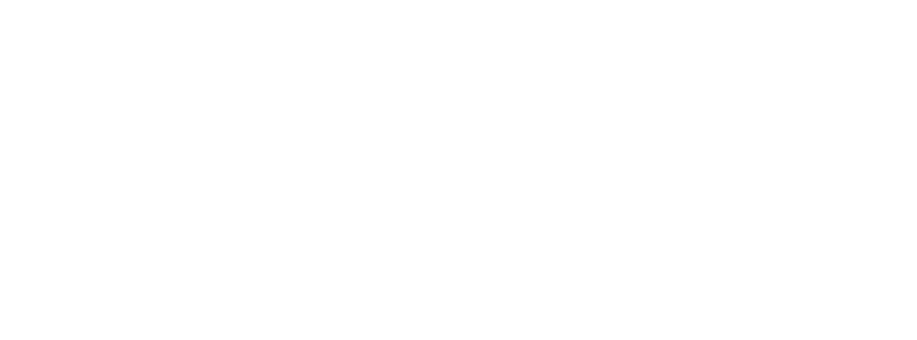
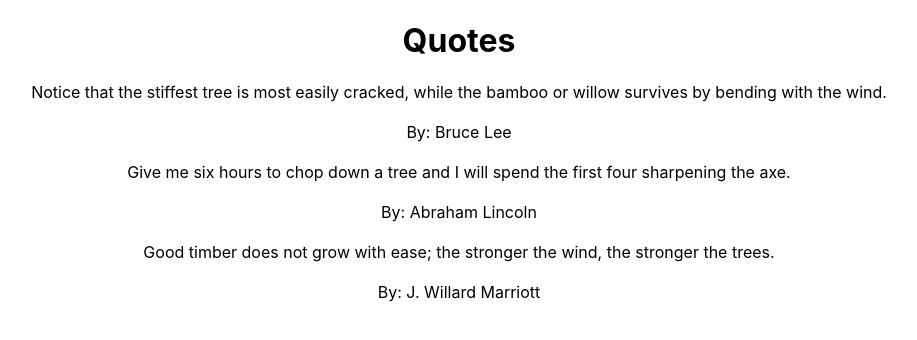
Before and after one commit to sneelagiri/quote-fetcher, a React (Create React App) app: page / in a window 1280 px wide. Shown: the top 340 px of the page, without its empty margins (181-1098 px from the left). Built offline with nearby package versions, Linux system fonts and the light colour scheme.

Commit message:
Map QuoteSearcher component over the quotes in its state and display each of them with the Quote component

```diff
--- /dev/null
+++ b/src/components/Quote.jsx
@@ -0,0 +1,18 @@
+import React, { Component } from "react";
+
+export default class Quote extends Component {
+  render() {
+    const { quoteText, quoteAuthor } = this.props.data;
+
+    return (
+      <div>
+        {quoteText}
+        <br></br>
+        <br />
+        {`By: ${quoteAuthor}`}
+        <br />
+        <br />
+      </div>
+    );
+  }
+}
--- a/src/components/QuoteSearcher.jsx
+++ b/src/components/QuoteSearcher.jsx
@@ -1,4 +1,5 @@
 import React, { Component } from "react";
+import Quote from "./Quote";
 
 export default class QuoteSearcher extends Component {
   state = {
@@ -23,7 +24,23 @@
       }
     ]
   };
+
+  quoteText = () => {};
+
+  quoteAuthor = () => {};
+
   render() {
-    return <div></div>;
+    return (
+      <div>
+        <h1>Quotes</h1>
+        {this.state.quotes.map(quote => (
+          <Quote
+            data={quote}
+            quoteText={this.quoteText}
+            quoteAuthor={this.quoteAuthor}
+          />
+        ))}
+      </div>
+    );
   }
 }
```
